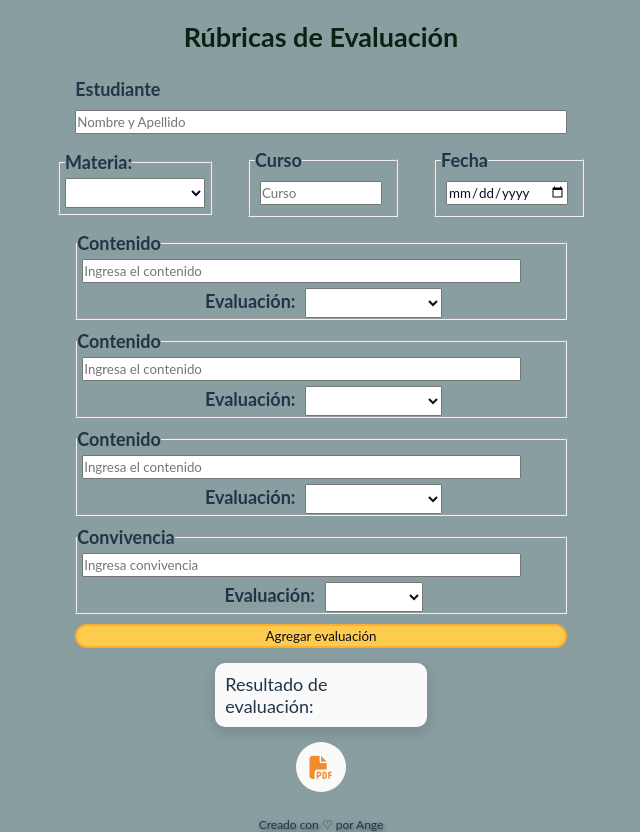
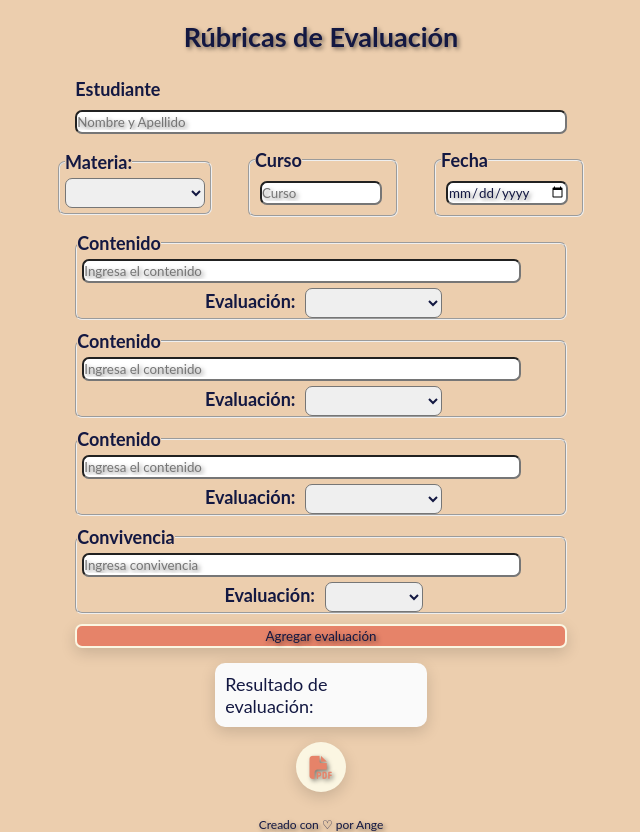
Before and after one commit to angebesson/rubricasEvaluacion, a website: page index.html in a window 1280 px wide. Shown: the whole page, without its empty margins (319-959 px from the left). Drawn offline with nearby package versions, Linux system fonts and the light colour scheme.

Commit message:
cambio de paleta de colores

```diff
--- a/style.css
+++ b/style.css
@@ -19,8 +19,8 @@
 body {
   font-family: "Lato", Helvetica, Arial, sans-serif;
   font-size: 18px;
-  color: #213547;
-    background-color: #899ea1;
+  color: #131842;
+    background-color: #ECCEAE;
 }
 
 .text-shadow {
@@ -28,12 +28,14 @@ body {
 }
 a{
   text-decoration: none;
-  color: #092313;
+  color:#131842;
+  text-shadow: 2px 2px 4px rgba(0, 0, 0, 0.5);
 
 }
 i {
   font-size: 23px;
-  color:#F28A2E;
+  color:#E68369;
+  background-color: #FBF6E2;
 }
 h1 {
   text-align: center;
@@ -66,15 +68,19 @@ button {
   cursor: pointer;
   border-radius: 12px;
   text-decoration: none;
-  background-color: var(--light-yellow);
-  border: 2px solid var(--dark-yellow);
+  background-color: #E68369;
+  border: 2px solid #FBF6E2;
+  text-shadow: 2px 2px 4px rgba(0, 0, 0, 0.5);
+  box-shadow: rgba(0, 0, 0, 0.15) 0px 5px 15px 0px;
 }
 
 button,
 input,
 select {
   min-height: 24px;
-  color: var(--dark-blue);
+  border-radius: 7px;
+  color: #131842;
+  text-shadow: 2px 2px 4px rgba(0, 0, 0, 0.5);
 }
 
 fieldset,
@@ -85,6 +91,7 @@ input {
   width: 90%;
   max-width: 680px;
   margin: 5px;
+  border-radius: 7px;
 }
 
 .output {
@@ -143,7 +150,7 @@ footer {
 }
 
 .card-title{
-  color: #32229a;
+  color:#131842;
   position: unset;
   text-align: center;
   padding: 10px;
@@ -206,14 +213,15 @@ div .content1, .content2, .content3, .conviv{
   width: 50px;
   height: 50px;
   display: flex;
-  color: #0a0a23;
+  color:#131842;
   justify-content: center;
   align-items: center;
   font-size: larger;
   border-radius: 50%;
-  background: #fafafa;
+  background: #FBF6E2;
   border: none;
   outline: none;
+  box-shadow: rgba(0, 0, 0, 0.15) 0px 5px 15px 0px;
 }
 .button-print:hover{
   background: #eeeeee;
```
